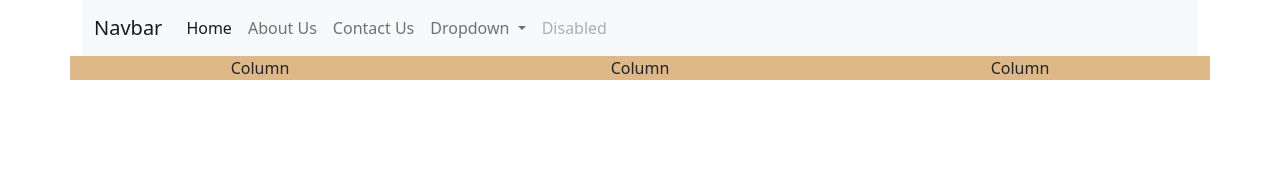
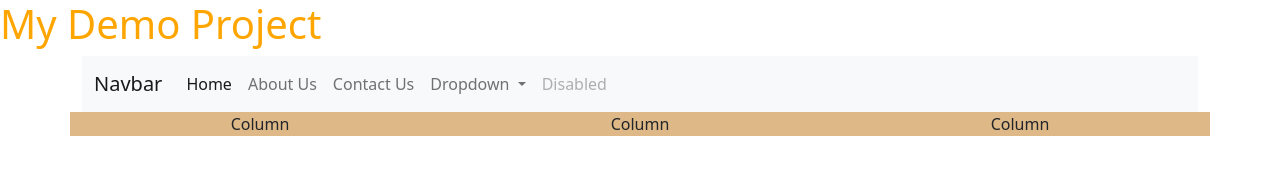
Before and after one commit to david-mooney/demo, a plain HTML site: page index.html in a window 1280 px wide. Drawn offline with nearby package versions, Linux system fonts and the light colour scheme.

Commit message:
changed the title to orange

```diff
--- a/css/styles.css
+++ b/css/styles.css
@@ -1,5 +1,5 @@
 h1 {
-  color: blue;
+  color: orange;
 }
 
 .col {
--- a/index.html
+++ b/index.html
@@ -17,6 +17,7 @@
 
   <body>
     <main>
+      <h1>My Demo Project</h1>
       <div class="container text-center">
         <nav class="navbar navbar-expand-lg bg-light">
           <div class="container-fluid">
```
